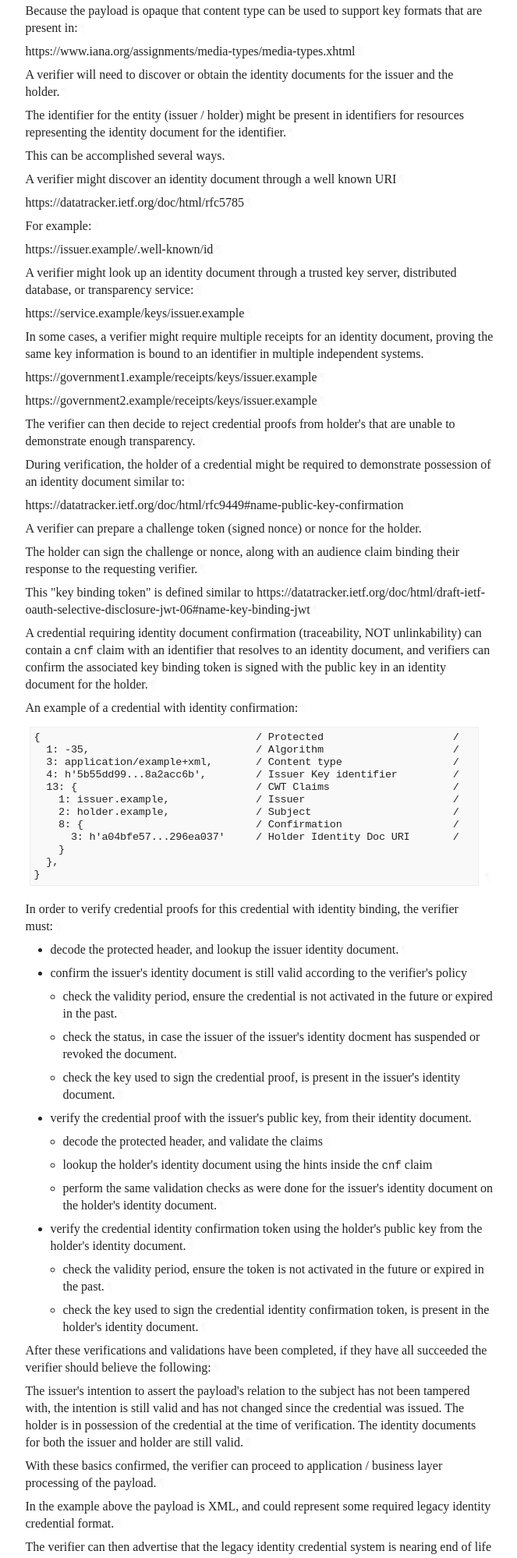
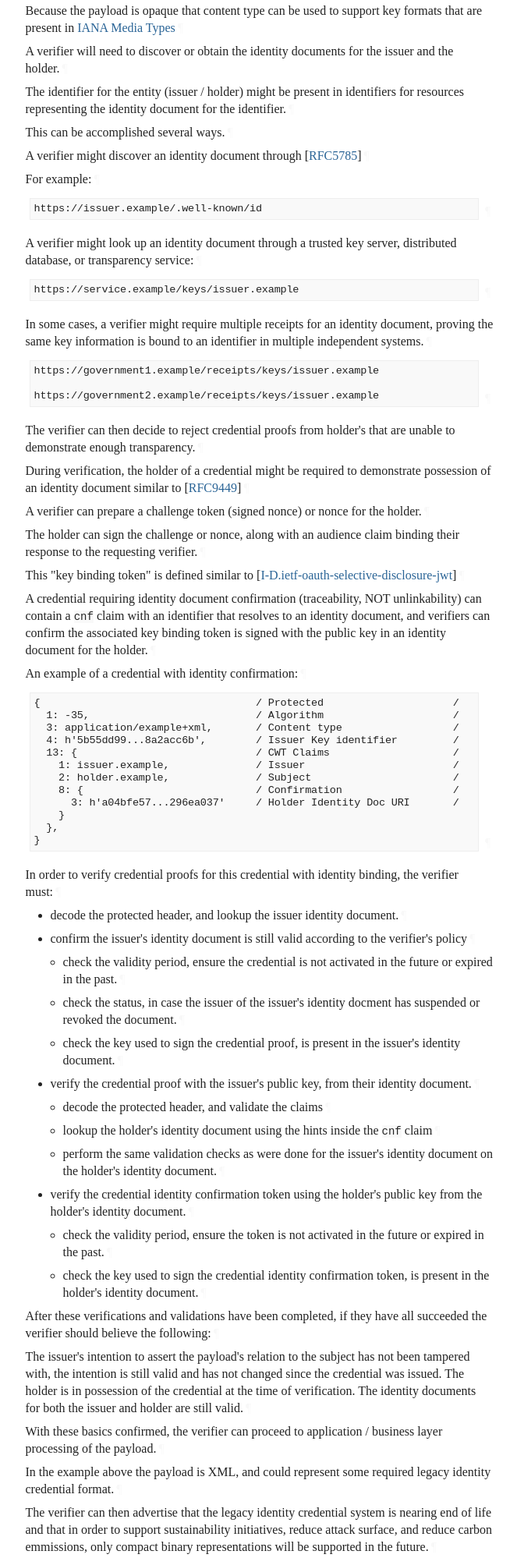
Before and after one commit to martinthomson/draft-steele-spice-transparency-tokens, a plain HTML site: page draft-steele-transparency-tokens.html in a window 1280 px wide. Shown: the part 5754-7752 px from the top of the page at 78% size, without its empty margins (92-755 px from the left). Drawn offline with Linux system fonts and the light colour scheme; a web font is replaced by a local one.

Commit message:
Script updating gh-pages from 1a42464. [ci skip]

```diff
--- a/draft-steele-transparency-tokens.html
+++ b/draft-steele-transparency-tokens.html
@@ -1895,31 +1895,41 @@ allows for digital trust systems to optimize for the properties that are most ne
 }
 </pre><a href="#section-3.2-10" class="pilcrow">¶</a>
 </div>
-<p id="section-3.2-11">Because the payload is opaque that content type can be used to support key formats that are present in:<a href="#section-3.2-11" class="pilcrow">¶</a></p>
-<p id="section-3.2-12">https://www.iana.org/assignments/media-types/media-types.xhtml<a href="#section-3.2-12" class="pilcrow">¶</a></p>
-<p id="section-3.2-13">A verifier will need to discover or obtain the identity documents for the issuer and the holder.<a href="#section-3.2-13" class="pilcrow">¶</a></p>
-<p id="section-3.2-14">The identifier for the entity (issuer / holder) might be present in identifiers for resources representing the identity document for the identifier.<a href="#section-3.2-14" class="pilcrow">¶</a></p>
-<p id="section-3.2-15">This can be accomplished several ways.<a href="#section-3.2-15" class="pilcrow">¶</a></p>
-<p id="section-3.2-16">A verifier might discover an identity document through a well known URI<a href="#section-3.2-16" class="pilcrow">¶</a></p>
-<p id="section-3.2-17">https://datatracker.ietf.org/doc/html/rfc5785<a href="#section-3.2-17" class="pilcrow">¶</a></p>
-<p id="section-3.2-18">For example:<a href="#section-3.2-18" class="pilcrow">¶</a></p>
-<p id="section-3.2-19">https://issuer.example/.well-known/id<a href="#section-3.2-19" class="pilcrow">¶</a></p>
-<p id="section-3.2-20">A verifier might look up an identity document through a trusted key server, distributed database, or transparency service:<a href="#section-3.2-20" class="pilcrow">¶</a></p>
-<p id="section-3.2-21">https://service.example/keys/issuer.example<a href="#section-3.2-21" class="pilcrow">¶</a></p>
-<p id="section-3.2-22">In some cases, a verifier might require multiple receipts for an identity document,
-proving the same key information is bound to an identifier in multiple independent systems.<a href="#section-3.2-22" class="pilcrow">¶</a></p>
-<p id="section-3.2-23">https://government1.example/receipts/keys/issuer.example<a href="#section-3.2-23" class="pilcrow">¶</a></p>
-<p id="section-3.2-24">https://government2.example/receipts/keys/issuer.example<a href="#section-3.2-24" class="pilcrow">¶</a></p>
-<p id="section-3.2-25">The verifier can then decide to reject credential proofs from holder's that are unable to demonstrate enough transparency.<a href="#section-3.2-25" class="pilcrow">¶</a></p>
-<p id="section-3.2-26">During verification, the holder of a credential might be required to demonstrate possession of an identity document similar to:<a href="#section-3.2-26" class="pilcrow">¶</a></p>
-<p id="section-3.2-27">https://datatracker.ietf.org/doc/html/rfc9449#name-public-key-confirmation<a href="#section-3.2-27" class="pilcrow">¶</a></p>
-<p id="section-3.2-28">A verifier can prepare a challenge token (signed nonce) or nonce for the holder.<a href="#section-3.2-28" class="pilcrow">¶</a></p>
-<p id="section-3.2-29">The holder can sign the challenge or nonce, along with an audience claim binding their response to the requesting verifier.<a href="#section-3.2-29" class="pilcrow">¶</a></p>
-<p id="section-3.2-30">This "key binding token" is defined similar to https://datatracker.ietf.org/doc/html/draft-ietf-oauth-selective-disclosure-jwt-06#name-key-binding-jwt<a href="#section-3.2-30" class="pilcrow">¶</a></p>
-<p id="section-3.2-31">A credential requiring identity document confirmation (traceability, NOT unlinkability) can contain a <code>cnf</code> claim with an identifier that resolves to an identity document,
-and verifiers can confirm the associated key binding token is signed with the public key in an identity document for the holder.<a href="#section-3.2-31" class="pilcrow">¶</a></p>
-<p id="section-3.2-32">An example of a credential with identity confirmation:<a href="#section-3.2-32" class="pilcrow">¶</a></p>
-<div class="lang-cbor-diag sourcecode" id="section-3.2-33">
+<p id="section-3.2-11">Because the payload is opaque that content type can be used to support key formats that are present in <a href="https://www.iana.org/assignments/media-types/media-types.xhtml">IANA Media Types</a><a href="#section-3.2-11" class="pilcrow">¶</a></p>
+<p id="section-3.2-12">A verifier will need to discover or obtain the identity documents for the issuer and the holder.<a href="#section-3.2-12" class="pilcrow">¶</a></p>
+<p id="section-3.2-13">The identifier for the entity (issuer / holder) might be present in identifiers for resources representing the identity document for the identifier.<a href="#section-3.2-13" class="pilcrow">¶</a></p>
+<p id="section-3.2-14">This can be accomplished several ways.<a href="#section-3.2-14" class="pilcrow">¶</a></p>
+<p id="section-3.2-15">A verifier might discover an identity document through <span>[<a href="#RFC5785" class="cite xref">RFC5785</a>]</span><a href="#section-3.2-15" class="pilcrow">¶</a></p>
+<p id="section-3.2-16">For example:<a href="#section-3.2-16" class="pilcrow">¶</a></p>
+<div class="lang-text sourcecode" id="section-3.2-17">
+<pre>
+https://issuer.example/.well-known/id
+</pre><a href="#section-3.2-17" class="pilcrow">¶</a>
+</div>
+<p id="section-3.2-18">A verifier might look up an identity document through a trusted key server, distributed database, or transparency service:<a href="#section-3.2-18" class="pilcrow">¶</a></p>
+<div class="lang-text sourcecode" id="section-3.2-19">
+<pre>
+https://service.example/keys/issuer.example
+</pre><a href="#section-3.2-19" class="pilcrow">¶</a>
+</div>
+<p id="section-3.2-20">In some cases, a verifier might require multiple receipts for an identity document,
+proving the same key information is bound to an identifier in multiple independent systems.<a href="#section-3.2-20" class="pilcrow">¶</a></p>
+<div class="lang-text sourcecode" id="section-3.2-21">
+<pre>
+https://government1.example/receipts/keys/issuer.example
+
+https://government2.example/receipts/keys/issuer.example
+</pre><a href="#section-3.2-21" class="pilcrow">¶</a>
+</div>
+<p id="section-3.2-22">The verifier can then decide to reject credential proofs from holder's that are unable to demonstrate enough transparency.<a href="#section-3.2-22" class="pilcrow">¶</a></p>
+<p id="section-3.2-23">During verification, the holder of a credential might be required to demonstrate possession of an identity document similar to <span>[<a href="#RFC9449" class="cite xref">RFC9449</a>]</span><a href="#section-3.2-23" class="pilcrow">¶</a></p>
+<p id="section-3.2-24">A verifier can prepare a challenge token (signed nonce) or nonce for the holder.<a href="#section-3.2-24" class="pilcrow">¶</a></p>
+<p id="section-3.2-25">The holder can sign the challenge or nonce, along with an audience claim binding their response to the requesting verifier.<a href="#section-3.2-25" class="pilcrow">¶</a></p>
+<p id="section-3.2-26">This "key binding token" is defined similar to <span>[<a href="#I-D.ietf-oauth-selective-disclosure-jwt" class="cite xref">I-D.ietf-oauth-selective-disclosure-jwt</a>]</span><a href="#section-3.2-26" class="pilcrow">¶</a></p>
+<p id="section-3.2-27">A credential requiring identity document confirmation (traceability, NOT unlinkability) can contain a <code>cnf</code> claim with an identifier that resolves to an identity document,
+and verifiers can confirm the associated key binding token is signed with the public key in an identity document for the holder.<a href="#section-3.2-27" class="pilcrow">¶</a></p>
+<p id="section-3.2-28">An example of a credential with identity confirmation:<a href="#section-3.2-28" class="pilcrow">¶</a></p>
+<div class="lang-cbor-diag sourcecode" id="section-3.2-29">
 <pre>
 {                                   / Protected                     /
   1: -35,                           / Algorithm                     /
@@ -1933,64 +1943,64 @@ and verifiers can confirm the associated key binding token is signed with the pu
     }
   },
 }
-</pre><a href="#section-3.2-33" class="pilcrow">¶</a>
-</div>
-<p id="section-3.2-34">In order to verify credential proofs for this credential with identity binding, the verifier must:<a href="#section-3.2-34" class="pilcrow">¶</a></p>
+</pre><a href="#section-3.2-29" class="pilcrow">¶</a>
+</div>
+<p id="section-3.2-30">In order to verify credential proofs for this credential with identity binding, the verifier must:<a href="#section-3.2-30" class="pilcrow">¶</a></p>
 <ul class="normal">
-<li class="normal" id="section-3.2-35.1">
-            <p id="section-3.2-35.1.1">decode the protected header, and lookup the issuer identity document.<a href="#section-3.2-35.1.1" class="pilcrow">¶</a></p>
-</li>
-          <li class="normal" id="section-3.2-35.2">
-            <p id="section-3.2-35.2.1">confirm the issuer's identity document is still valid according to the verifier's policy<a href="#section-3.2-35.2.1" class="pilcrow">¶</a></p>
+<li class="normal" id="section-3.2-31.1">
+            <p id="section-3.2-31.1.1">decode the protected header, and lookup the issuer identity document.<a href="#section-3.2-31.1.1" class="pilcrow">¶</a></p>
+</li>
+          <li class="normal" id="section-3.2-31.2">
+            <p id="section-3.2-31.2.1">confirm the issuer's identity document is still valid according to the verifier's policy<a href="#section-3.2-31.2.1" class="pilcrow">¶</a></p>
 <ul class="normal">
-<li class="normal" id="section-3.2-35.2.2.1">
-                <p id="section-3.2-35.2.2.1.1">check the validity period, ensure the credential is not activated in the future or expired in the past.<a href="#section-3.2-35.2.2.1.1" class="pilcrow">¶</a></p>
-</li>
-              <li class="normal" id="section-3.2-35.2.2.2">
-                <p id="section-3.2-35.2.2.2.1">check the status, in case the issuer of the issuer's identity docment has suspended or revoked the document.<a href="#section-3.2-35.2.2.2.1" class="pilcrow">¶</a></p>
-</li>
-              <li class="normal" id="section-3.2-35.2.2.3">
-                <p id="section-3.2-35.2.2.3.1">check the key used to sign the credential proof, is present in the issuer's identity document.<a href="#section-3.2-35.2.2.3.1" class="pilcrow">¶</a></p>
+<li class="normal" id="section-3.2-31.2.2.1">
+                <p id="section-3.2-31.2.2.1.1">check the validity period, ensure the credential is not activated in the future or expired in the past.<a href="#section-3.2-31.2.2.1.1" class="pilcrow">¶</a></p>
+</li>
+              <li class="normal" id="section-3.2-31.2.2.2">
+                <p id="section-3.2-31.2.2.2.1">check the status, in case the issuer of the issuer's identity docment has suspended or revoked the document.<a href="#section-3.2-31.2.2.2.1" class="pilcrow">¶</a></p>
+</li>
+              <li class="normal" id="section-3.2-31.2.2.3">
+                <p id="section-3.2-31.2.2.3.1">check the key used to sign the credential proof, is present in the issuer's identity document.<a href="#section-3.2-31.2.2.3.1" class="pilcrow">¶</a></p>
 </li>
             </ul>
 </li>
-          <li class="normal" id="section-3.2-35.3">
-            <p id="section-3.2-35.3.1">verify the credential proof with the issuer's public key, from their identity document.<a href="#section-3.2-35.3.1" class="pilcrow">¶</a></p>
+          <li class="normal" id="section-3.2-31.3">
+            <p id="section-3.2-31.3.1">verify the credential proof with the issuer's public key, from their identity document.<a href="#section-3.2-31.3.1" class="pilcrow">¶</a></p>
 <ul class="normal">
-<li class="normal" id="section-3.2-35.3.2.1">
-                <p id="section-3.2-35.3.2.1.1">decode the protected header, and validate the claims<a href="#section-3.2-35.3.2.1.1" class="pilcrow">¶</a></p>
-</li>
-              <li class="normal" id="section-3.2-35.3.2.2">
-                <p id="section-3.2-35.3.2.2.1">lookup the holder's identity document using the hints inside the <code>cnf</code> claim<a href="#section-3.2-35.3.2.2.1" class="pilcrow">¶</a></p>
-</li>
-              <li class="normal" id="section-3.2-35.3.2.3">
-                <p id="section-3.2-35.3.2.3.1">perform the same validation checks as were done for the issuer's identity document on the holder's identity document.<a href="#section-3.2-35.3.2.3.1" class="pilcrow">¶</a></p>
+<li class="normal" id="section-3.2-31.3.2.1">
+                <p id="section-3.2-31.3.2.1.1">decode the protected header, and validate the claims<a href="#section-3.2-31.3.2.1.1" class="pilcrow">¶</a></p>
+</li>
+              <li class="normal" id="section-3.2-31.3.2.2">
+                <p id="section-3.2-31.3.2.2.1">lookup the holder's identity document using the hints inside the <code>cnf</code> claim<a href="#section-3.2-31.3.2.2.1" class="pilcrow">¶</a></p>
+</li>
+              <li class="normal" id="section-3.2-31.3.2.3">
+                <p id="section-3.2-31.3.2.3.1">perform the same validation checks as were done for the issuer's identity document on the holder's identity document.<a href="#section-3.2-31.3.2.3.1" class="pilcrow">¶</a></p>
 </li>
             </ul>
 </li>
-          <li class="normal" id="section-3.2-35.4">
-            <p id="section-3.2-35.4.1">verify the credential identity confirmation token using the holder's public key from the holder's identity document.<a href="#section-3.2-35.4.1" class="pilcrow">¶</a></p>
+          <li class="normal" id="section-3.2-31.4">
+            <p id="section-3.2-31.4.1">verify the credential identity confirmation token using the holder's public key from the holder's identity document.<a href="#section-3.2-31.4.1" class="pilcrow">¶</a></p>
 <ul class="normal">
-<li class="normal" id="section-3.2-35.4.2.1">
-                <p id="section-3.2-35.4.2.1.1">check the validity period, ensure the token is not activated in the future or expired in the past.<a href="#section-3.2-35.4.2.1.1" class="pilcrow">¶</a></p>
-</li>
-              <li class="normal" id="section-3.2-35.4.2.2">
-                <p id="section-3.2-35.4.2.2.1">check the key used to sign the credential identity confirmation token, is present in the holder's identity document.<a href="#section-3.2-35.4.2.2.1" class="pilcrow">¶</a></p>
+<li class="normal" id="section-3.2-31.4.2.1">
+                <p id="section-3.2-31.4.2.1.1">check the validity period, ensure the token is not activated in the future or expired in the past.<a href="#section-3.2-31.4.2.1.1" class="pilcrow">¶</a></p>
+</li>
+              <li class="normal" id="section-3.2-31.4.2.2">
+                <p id="section-3.2-31.4.2.2.1">check the key used to sign the credential identity confirmation token, is present in the holder's identity document.<a href="#section-3.2-31.4.2.2.1" class="pilcrow">¶</a></p>
 </li>
             </ul>
 </li>
         </ul>
-<p id="section-3.2-36">After these verifications and validations have been completed, if they have all succeeded the verifier should believe the following:<a href="#section-3.2-36" class="pilcrow">¶</a></p>
-<p id="section-3.2-37">The issuer's intention to assert the payload's relation to the subject has not been tampered with, the intention is still valid and has not changed since the credential was issued.
+<p id="section-3.2-32">After these verifications and validations have been completed, if they have all succeeded the verifier should believe the following:<a href="#section-3.2-32" class="pilcrow">¶</a></p>
+<p id="section-3.2-33">The issuer's intention to assert the payload's relation to the subject has not been tampered with, the intention is still valid and has not changed since the credential was issued.
 The holder is in possession of the credential at the time of verification.
-The identity documents for both the issuer and holder are still valid.<a href="#section-3.2-37" class="pilcrow">¶</a></p>
-<p id="section-3.2-38">With these basics confirmed, the verifier can proceed to application / business layer processing of the payload.<a href="#section-3.2-38" class="pilcrow">¶</a></p>
-<p id="section-3.2-39">In the example above the payload is XML, and could represent some required legacy identity credential format.<a href="#section-3.2-39" class="pilcrow">¶</a></p>
-<p id="section-3.2-40">The verifier can then advertise that the legacy identity credential system is nearing end of life and that in order to support sustainability initiatives,
-reduce attack surface, and reduce carbon emmissions, only compact binary representations will be supported in the future.<a href="#section-3.2-40" class="pilcrow">¶</a></p>
-<p id="section-3.2-41">By keeping the payload opaque,
+The identity documents for both the issuer and holder are still valid.<a href="#section-3.2-33" class="pilcrow">¶</a></p>
+<p id="section-3.2-34">With these basics confirmed, the verifier can proceed to application / business layer processing of the payload.<a href="#section-3.2-34" class="pilcrow">¶</a></p>
+<p id="section-3.2-35">In the example above the payload is XML, and could represent some required legacy identity credential format.<a href="#section-3.2-35" class="pilcrow">¶</a></p>
+<p id="section-3.2-36">The verifier can then advertise that the legacy identity credential system is nearing end of life and that in order to support sustainability initiatives,
+reduce attack surface, and reduce carbon emmissions, only compact binary representations will be supported in the future.<a href="#section-3.2-36" class="pilcrow">¶</a></p>
+<p id="section-3.2-37">By keeping the payload opaque,
 transparency tokens can be intergrated into legacy systems that require larger and older media types,
-and assist those systems in modernizing to support compact binary.<a href="#section-3.2-41" class="pilcrow">¶</a></p>
+and assist those systems in modernizing to support compact binary.<a href="#section-3.2-37" class="pilcrow">¶</a></p>
 </section>
 </div>
 </section>
@@ -2636,9 +2646,17 @@ and possibly hides the identity of the subject in the process.<a href="#section-
         <dd>
 <span class="refAuthor">Farrell, S.</span>, <span class="refAuthor">Housley, R.</span>, and <span class="refAuthor">S. Turner</span>, <span class="refTitle">"An Internet Attribute Certificate Profile for Authorization"</span>, <span class="seriesInfo">RFC 5755</span>, <span class="seriesInfo">DOI 10.17487/RFC5755</span>, <time datetime="2010-01" class="refDate">January 2010</time>, <span>&lt;<a href="https://www.rfc-editor.org/rfc/rfc5755">https://www.rfc-editor.org/rfc/rfc5755</a>&gt;</span>. </dd>
 <dd class="break"></dd>
+<dt id="RFC5785">[RFC5785]</dt>
+        <dd>
+<span class="refAuthor">Nottingham, M.</span> and <span class="refAuthor">E. Hammer-Lahav</span>, <span class="refTitle">"Defining Well-Known Uniform Resource Identifiers (URIs)"</span>, <span class="seriesInfo">RFC 5785</span>, <span class="seriesInfo">DOI 10.17487/RFC5785</span>, <time datetime="2010-04" class="refDate">April 2010</time>, <span>&lt;<a href="https://www.rfc-editor.org/rfc/rfc5785">https://www.rfc-editor.org/rfc/rfc5785</a>&gt;</span>. </dd>
+<dd class="break"></dd>
 <dt id="RFC8725">[RFC8725]</dt>
+        <dd>
+<span class="refAuthor">Sheffer, Y.</span>, <span class="refAuthor">Hardt, D.</span>, and <span class="refAuthor">M. Jones</span>, <span class="refTitle">"JSON Web Token Best Current Practices"</span>, <span class="seriesInfo">BCP 225</span>, <span class="seriesInfo">RFC 8725</span>, <span class="seriesInfo">DOI 10.17487/RFC8725</span>, <time datetime="2020-02" class="refDate">February 2020</time>, <span>&lt;<a href="https://www.rfc-editor.org/rfc/rfc8725">https://www.rfc-editor.org/rfc/rfc8725</a>&gt;</span>. </dd>
+<dd class="break"></dd>
+<dt id="RFC9449">[RFC9449]</dt>
       <dd>
-<span class="refAuthor">Sheffer, Y.</span>, <span class="refAuthor">Hardt, D.</span>, and <span class="refAuthor">M. Jones</span>, <span class="refTitle">"JSON Web Token Best Current Practices"</span>, <span class="seriesInfo">BCP 225</span>, <span class="seriesInfo">RFC 8725</span>, <span class="seriesInfo">DOI 10.17487/RFC8725</span>, <time datetime="2020-02" class="refDate">February 2020</time>, <span>&lt;<a href="https://www.rfc-editor.org/rfc/rfc8725">https://www.rfc-editor.org/rfc/rfc8725</a>&gt;</span>. </dd>
+<span class="refAuthor">Fett, D.</span>, <span class="refAuthor">Campbell, B.</span>, <span class="refAuthor">Bradley, J.</span>, <span class="refAuthor">Lodderstedt, T.</span>, <span class="refAuthor">Jones, M.</span>, and <span class="refAuthor">D. Waite</span>, <span class="refTitle">"OAuth 2.0 Demonstrating Proof of Possession (DPoP)"</span>, <span class="seriesInfo">RFC 9449</span>, <span class="seriesInfo">DOI 10.17487/RFC9449</span>, <time datetime="2023-09" class="refDate">September 2023</time>, <span>&lt;<a href="https://www.rfc-editor.org/rfc/rfc9449">https://www.rfc-editor.org/rfc/rfc9449</a>&gt;</span>. </dd>
 <dd class="break"></dd>
 </dl>
 </section>
```
Also changed, not shown: draft-steele-transparency-tokens.txt (+15 -13 lines).
